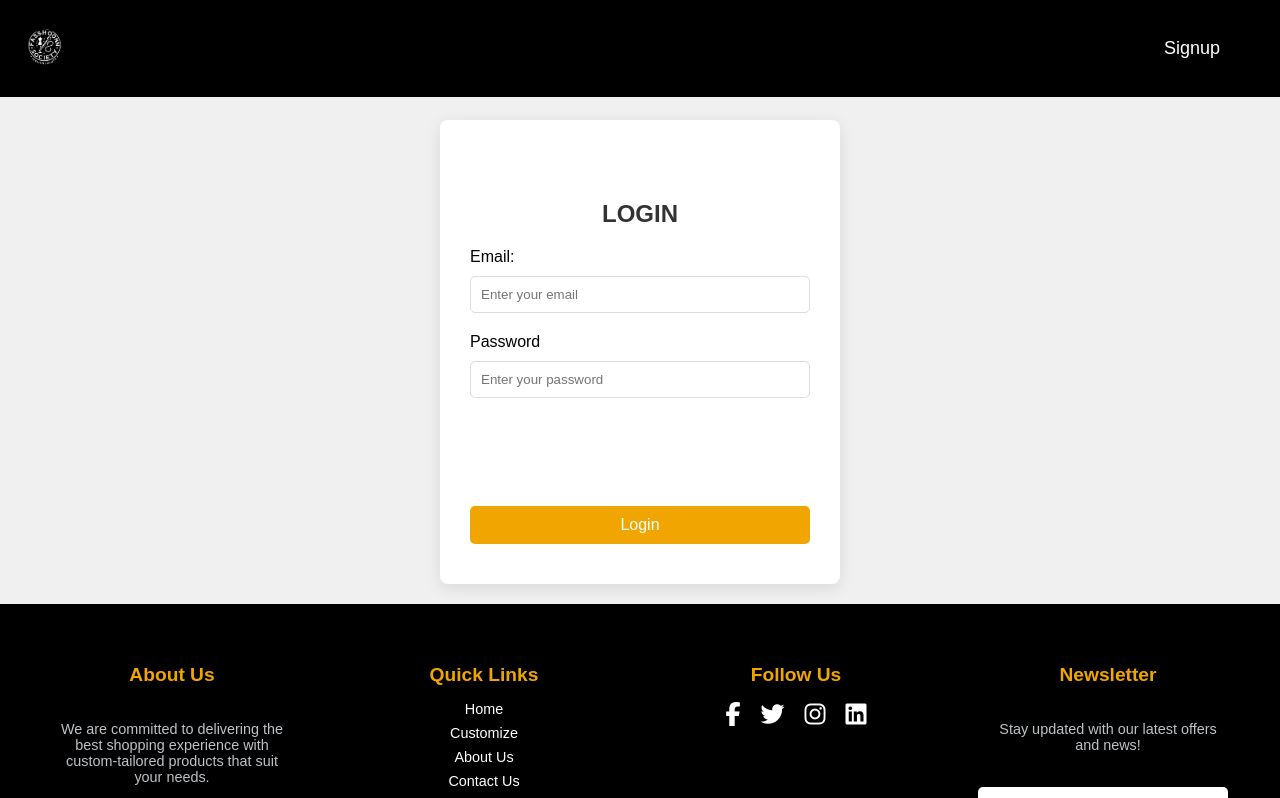
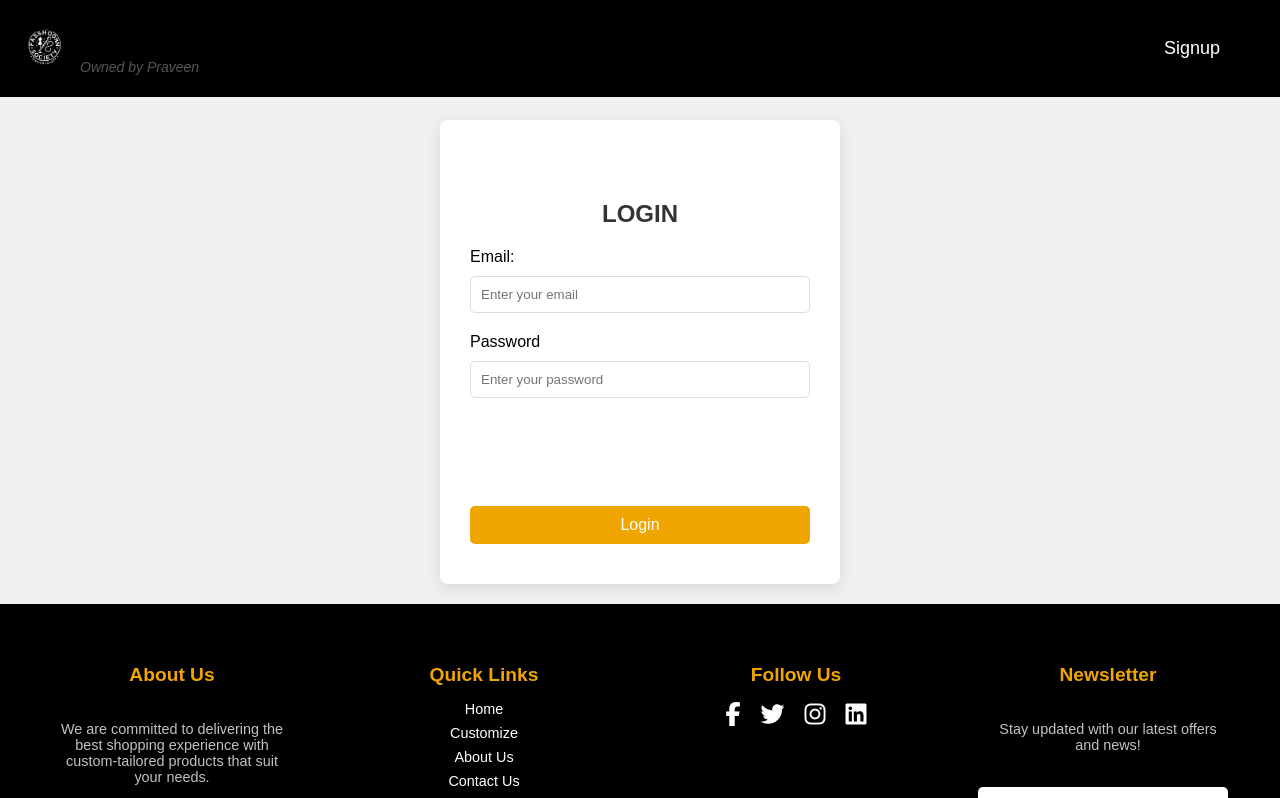
Before and after one commit to praveenudayagiri/Personalized-Outfit-Customization, a React (Create React App) app in the folder Interface/: page /login in a window 1280 px wide. Shown: the top 798 px of the page. Built offline with nearby package versions, Linux system fonts and the light colour scheme; no server answers.

Commit message:
Update Navbar.css

```diff
--- a/Interface/src/components/css/Navbar.css
+++ b/Interface/src/components/css/Navbar.css
@@ -9,6 +9,12 @@
   top: 0;
   width: 100%;
   z-index: 1000;
+}
+.owner-text {
+  font-size: 14px;
+  color: #555;
+  margin-left: 10px;
+  font-style: italic;
 }
 
 /* Logo styling */
```
